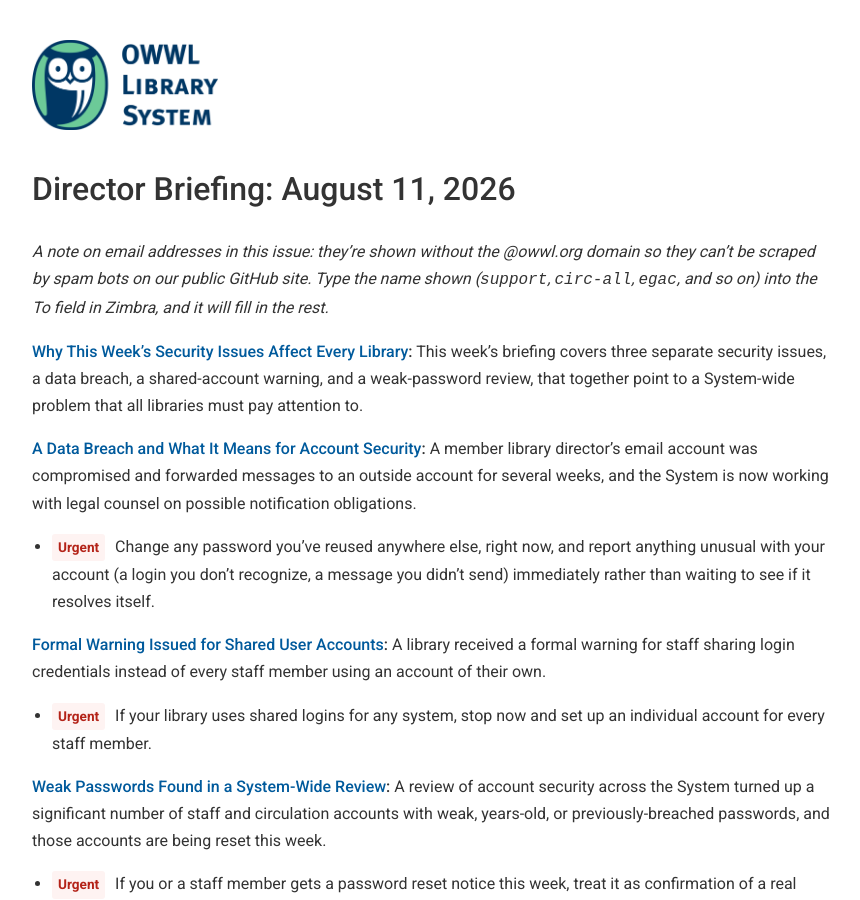
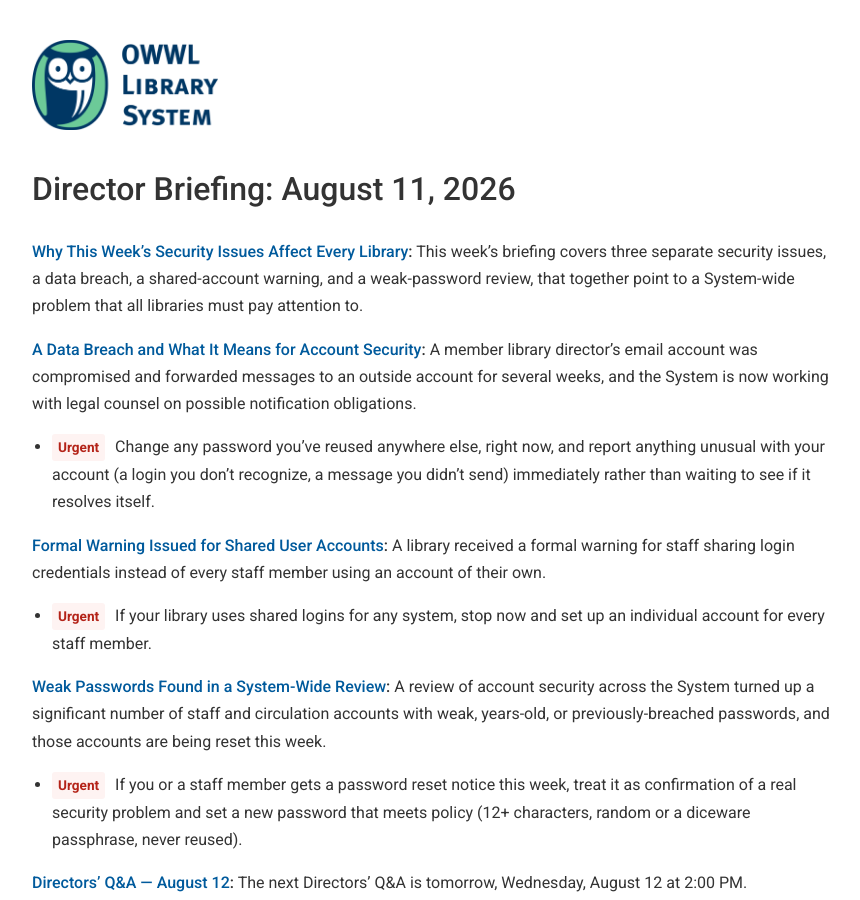
Before and after one commit to OWWL-Library-System/briefing, a Jekyll site: the page built from director/2026-08-11.md, in a window 1280 px wide and 900 px high. Shown: the whole window, without its empty margins (208-1068 px from the left). Built offline with Jekyll 4.4.1, drawn with Linux system fonts in a browser that asks for light colours.

Commit message:
Update director briefing for August 11, 2026
Removed note about email addresses to prevent spam.

```diff
--- a/director/2026-08-11.md
+++ b/director/2026-08-11.md
@@ -6,8 +6,6 @@ layout: briefing
 ---
 
 # Director Briefing: August 11, 2026
-
-*A note on email addresses in this issue: they're shown without the @owwl.org domain so they can't be scraped by spam bots on our public GitHub site. Type the name shown (`support`, `circ-all`, `egac`, and so on) into the To field in Zimbra, and it will fill in the rest.*
 
 <div class="tldr" markdown="1">
 
```
